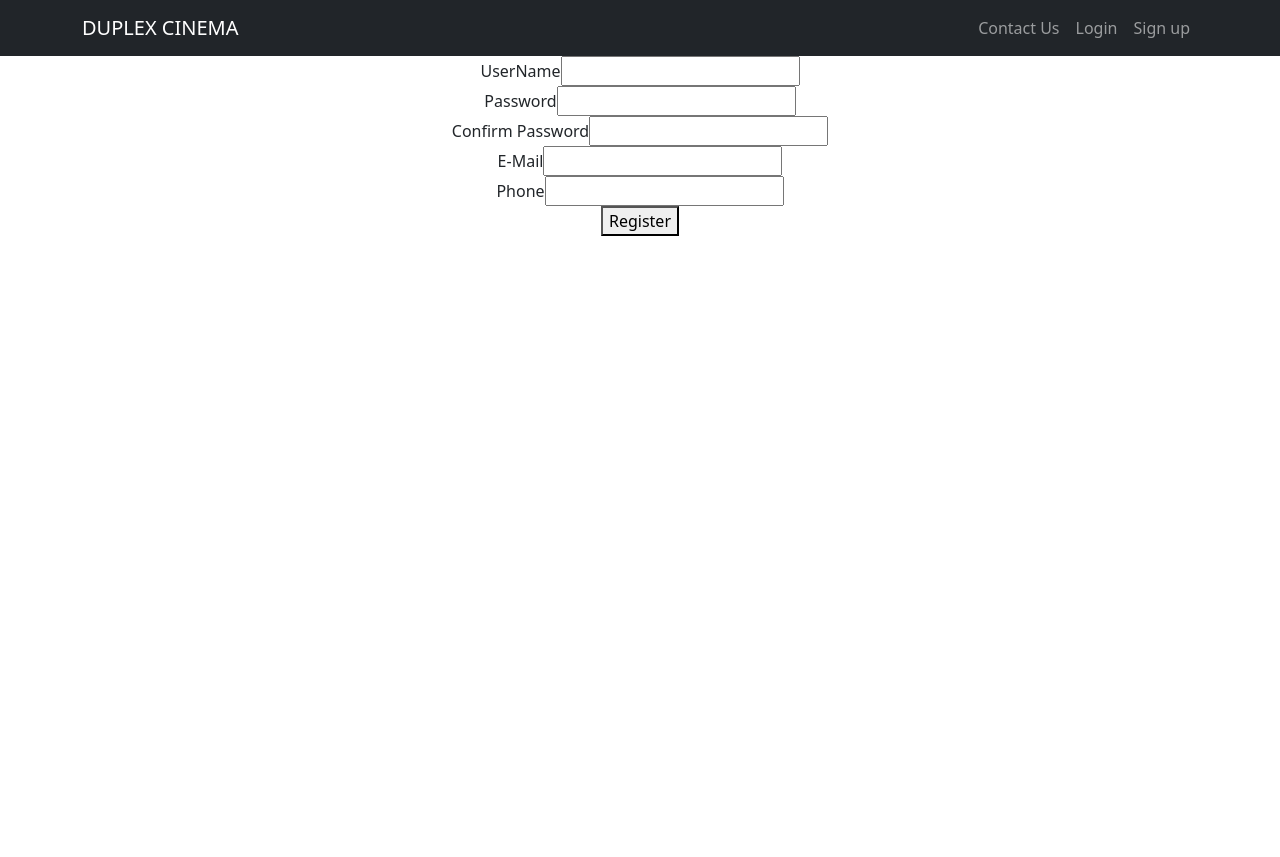
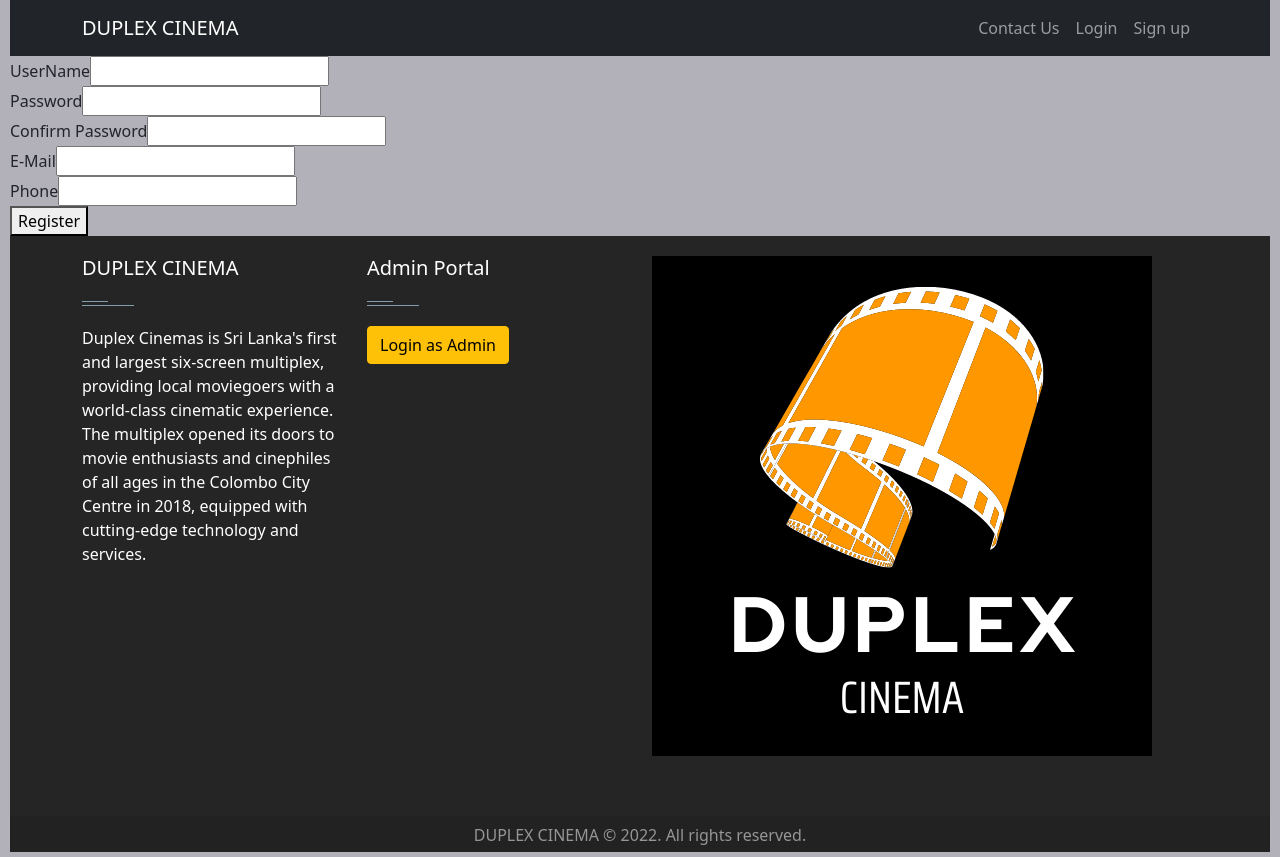
Before and after one commit to DayanMarasinghe/duplex_cinema_frontend, a React (Create React App) app: page /usersignup in a window 1280 px wide. Before the commit the page ends 800 px from the top, so only its background shows below. Built offline with nearby package versions, Linux system fonts and the light colour scheme.

Commit message:
Footer completed with admin portal link

```diff
--- a/package.json
+++ b/package.json
@@ -3,6 +3,9 @@
   "version": "0.1.0",
   "private": true,
   "dependencies": {
+    "@fortawesome/fontawesome-svg-core": "^6.1.1",
+    "@fortawesome/free-solid-svg-icons": "^6.1.1",
+    "@fortawesome/react-fontawesome": "^0.1.18",
     "@testing-library/jest-dom": "^5.16.4",
     "@testing-library/react": "^13.1.1",
     "@testing-library/user-event": "^13.5.0",
--- a/public/index.html
+++ b/public/index.html
@@ -28,7 +28,7 @@
   </head>
   <body>
     <noscript>You need to enable JavaScript to run this app.</noscript>
-    <div id="root"></div>
+    <div id="root" style="background-color:#B2B1B9"></div>
     <!--
       This HTML file is a template.
       If you open it directly in the browser, you will see an empty page.
--- a/src/App.css
+++ b/src/App.css
@@ -1,5 +1,7 @@
 .App {
-  text-align: center;
+  text-align: start;
+  padding: 0px 10px 5px 10px;
+  height: 100%;
 }
 
 .App-logo {
@@ -40,3 +42,79 @@
 .me-auto{
   float: right;
 }
+
+/* footer */
+/* Main Footer */
+footer .main-footer{	padding: 20px 0;	background: #252525;}
+footer ul{	padding-left: 0;	list-style: none;}
+
+/* Copy Right Footer */
+.footer-copyright {	background: #222;	padding: 5px 0;}
+.footer-copyright .logo {    display: inherit;}
+.footer-copyright nav {    float: right;    margin-top: 5px;}
+.footer-copyright nav ul {	list-style: none;	margin: 0;	padding: 0;}
+.footer-copyright nav ul li {	border-left: 1px solid #505050;	display: inline-block;	line-height: 12px;	margin: 0;	padding: 0 8px;}
+.footer-copyright nav ul li a{	color: #969696;}
+.footer-copyright nav ul li:first-child {	border: medium none;	padding-left: 0;}
+.footer-copyright p {	color: #969696;	margin: 2px 0 0;}
+
+/* Footer Top */
+.footer-top{	background: #252525;	padding-bottom: 30px;	margin-bottom: 30px;	border-bottom: 3px solid #222;}
+
+/* Footer transparent */
+footer.transparent .footer-top, footer.transparent .main-footer{	background: transparent;}
+footer.transparent .footer-copyright{	background: none repeat scroll 0 0 rgba(0, 0, 0, 0.3) ;}
+
+/* Footer light */
+footer.light .footer-top{	background: #f9f9f9;}
+footer.light .main-footer{	background: #f9f9f9;}
+footer.light .footer-copyright{	background: none repeat scroll 0 0 rgba(255, 255, 255, 0.3) ;}
+
+/* Footer 4 */
+.footer- .logo {    display: inline-block;}
+
+/*====================
+	Widgets
+====================== */
+.widget{	padding: 20px;	margin-bottom: 40px;}
+.widget.widget-last{	margin-bottom: 0px;}
+.widget.no-box{	padding: 0;	background-color: transparent;	margin-bottom: 40px;
+	box-shadow: none; -webkit-box-shadow: none; -moz-box-shadow: none; -ms-box-shadow: none; -o-box-shadow: none;}
+.widget.subscribe p{	margin-bottom: 18px;}
+.widget li a{	color: #ff8d1e;}
+.widget li a:hover{	color: #4b92dc;}
+.widget-title {margin-bottom: 20px;}
+.widget-title span {background: #839FAD none repeat scroll 0 0;display: block; height: 1px;margin-top: 25px;position: relative;width: 20%;}
+.widget-title span::after {background: inherit;content: "";height: inherit;    position: absolute;top: -4px;width: 50%;}
+.widget-title.text-center span,.widget-title.text-center span::after {margin-left: auto;margin-right:auto;left: 0;right: 0;}
+.widget .badge{	float: right;	background: #7f7f7f;}
+
+.typo-light h1,
+.typo-light h2,
+.typo-light h3,
+.typo-light h4,
+.typo-light h5,
+.typo-light h6,
+.typo-light p,
+.typo-light div,
+.typo-light span,
+.typo-light small{	color: #fff;}
+
+ul.social-footer2 {	margin: 0;padding: 0;	width: auto;}
+ul.social-footer2 li {display: inline-block;padding: 0;}
+ul.social-footer2 li a:hover {background-color:#ff8d1e;}
+ul.social-footer2 li a {display: block;	height:30px;width: 30px;text-align: center;}
+.btn{background-color: #ff8d1e; color:#fff;}
+.btn:hover, .btn:focus, .btn.active {background: #4b92dc;color: #fff;
+-webkit-box-shadow: 0 15px 30px rgba(0, 0, 0, 0.1);
+-moz-box-shadow: 0 15px 30px rgba(0, 0, 0, 0.1);
+-ms-box-shadow: 0 15px 30px rgba(0, 0, 0, 0.1);
+-o-box-shadow: 0 15px 30px rgba(0, 0, 0, 0.1);
+box-shadow: 0 15px 30px rgba(0, 0, 0, 0.1);
+-webkit-transition: all 250ms ease-in-out 0s;
+-moz-transition: all 250ms ease-in-out 0s;
+-ms-transition: all 250ms ease-in-out 0s;
+-o-transition: all 250ms ease-in-out 0s;
+transition: all 250ms ease-in-out 0s;
+
+}
--- a/src/App.js
+++ b/src/App.js
@@ -1,5 +1,5 @@
 import './App.css';
-import {Navbar, Nav, Container} from 'react-bootstrap';
+import {Navbar, Nav, Container, Button} from 'react-bootstrap';
 import {Link,
   Routes,
   Route
@@ -9,14 +9,15 @@ import Register from './components/Register';
 import Contactus from './components/Contactus';
 import Userlogin from './components/Userlogin';
 import { BrowserRouter as Router } from 'react-router-dom';
+import logo from './assets/duplex.png';
 
 function App() {
   return (
     <div className="App">
       <Router>
-      <Navbar bg="dark" variant="dark" sticky="top">
+        <Navbar bg="dark" variant="dark" sticky="top">
           <Container>
-            <Navbar.Brand as={Link} to="/home">DUPLEX CINEMA</Navbar.Brand>
+            <Navbar.Brand as={Link} to="/">DUPLEX CINEMA</Navbar.Brand>
             <Nav className="justify-content-end">
               <Nav.Link as={Link} to="/contactus">
                 Contact Us
@@ -29,16 +30,57 @@ function App() {
               </Nav.Link>
             </Nav>
           </Container>
+        </Navbar>
 
-        </Navbar>
           <Routes>
-            <Route path="/home" element={<Home />}></Route>
             <Route path="/contactus" element={<Contactus />}></Route>
             <Route path="/userlogin" element={<Userlogin />}></Route>
             <Route path="/usersignup" element={<Register />}></Route>
+            <Route exact path='/' element={<Home></Home>}></Route>
           </Routes>
-        </Router>
 
+
+      <footer id="footer" class="footer-1">
+        <div class="main-footer widgets-dark typo-light">
+          <div class="container">
+            <div class="row">
+
+              <div class="col-xs-12 col-sm-6 col-md-3">
+                <div class="widget subscribe no-box">
+                  <h5 class="widget-title">DUPLEX CINEMA<span></span></h5>
+                  <p>Duplex Cinemas is Sri Lanka's first and largest six-screen multiplex, providing local moviegoers with a world-class cinematic experience. The multiplex opened its doors to movie enthusiasts and cinephiles of all ages in the Colombo City Centre in 2018, equipped with cutting-edge technology and services.</p>
+                </div>
+              </div>
+              <div class="col-xs-12 col-sm-6 col-md-3">
+                <div class="widget no-box">
+                  <h5 class="widget-title">Admin Portal<span></span></h5>
+                    <Button variant="warning"
+                      as={Link}
+                      to="/userlogin">
+                      Login as Admin
+                    </Button>
+                </div>
+              </div>
+              <div class="col-xs-12 col-sm-6 col-md-3">
+                <div class="widget no-box">
+                  <img className="img-responsive" src={logo} alt="logo" height={'500px'} width={'500px'}></img>
+                </div>
+              </div>
+            </div>
+          </div>
+        </div>
+
+        <div class="footer-copyright">
+          <div class="container">
+            <div class="row">
+              <div class="col-md-12 text-center">
+                <p>DUPLEX CINEMA © 2022. All rights reserved.</p>
+              </div>
+            </div>
+          </div>
+        </div>
+      </footer>
+      </Router>
     </div>
 
   );
--- a/src/index.css
+++ b/src/index.css
@@ -5,6 +5,7 @@ body {
     sans-serif;
   -webkit-font-smoothing: antialiased;
   -moz-osx-font-smoothing: grayscale;
+  height: 100%;
 }
 
 code {
```
Also changed, not shown: src/assets/duplex.png (added).
